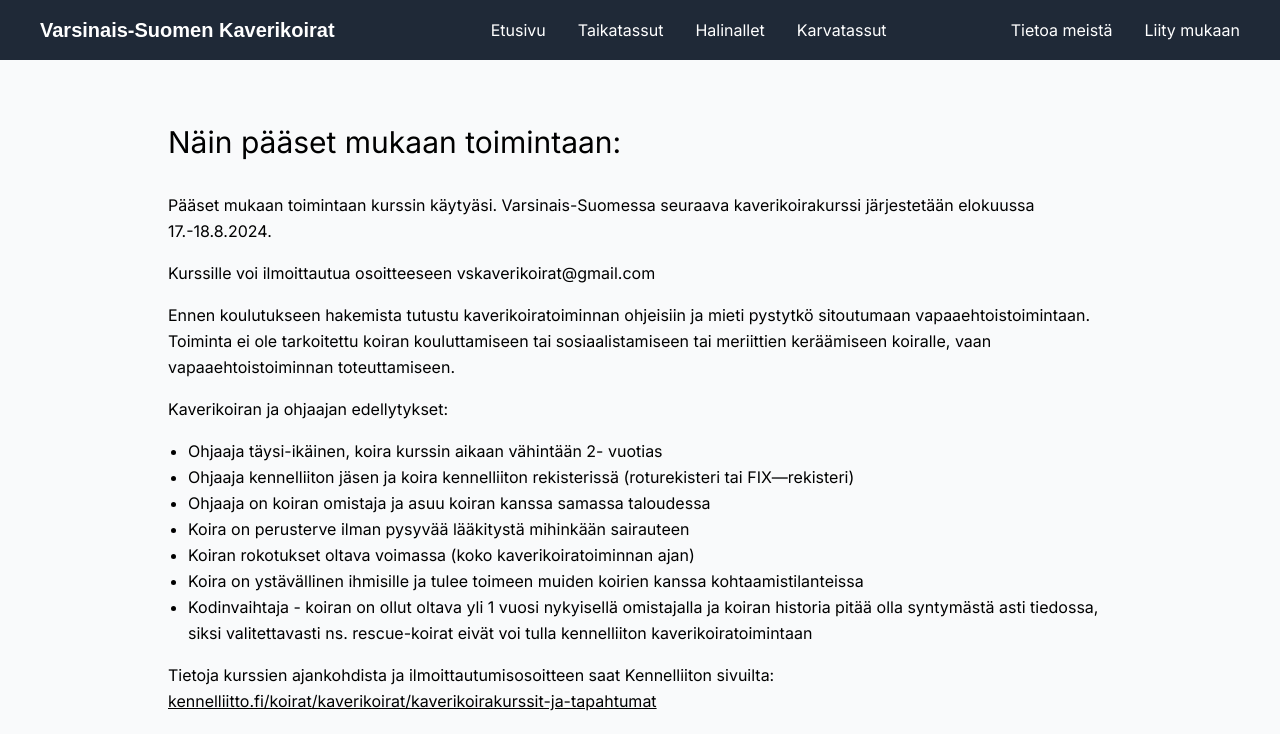
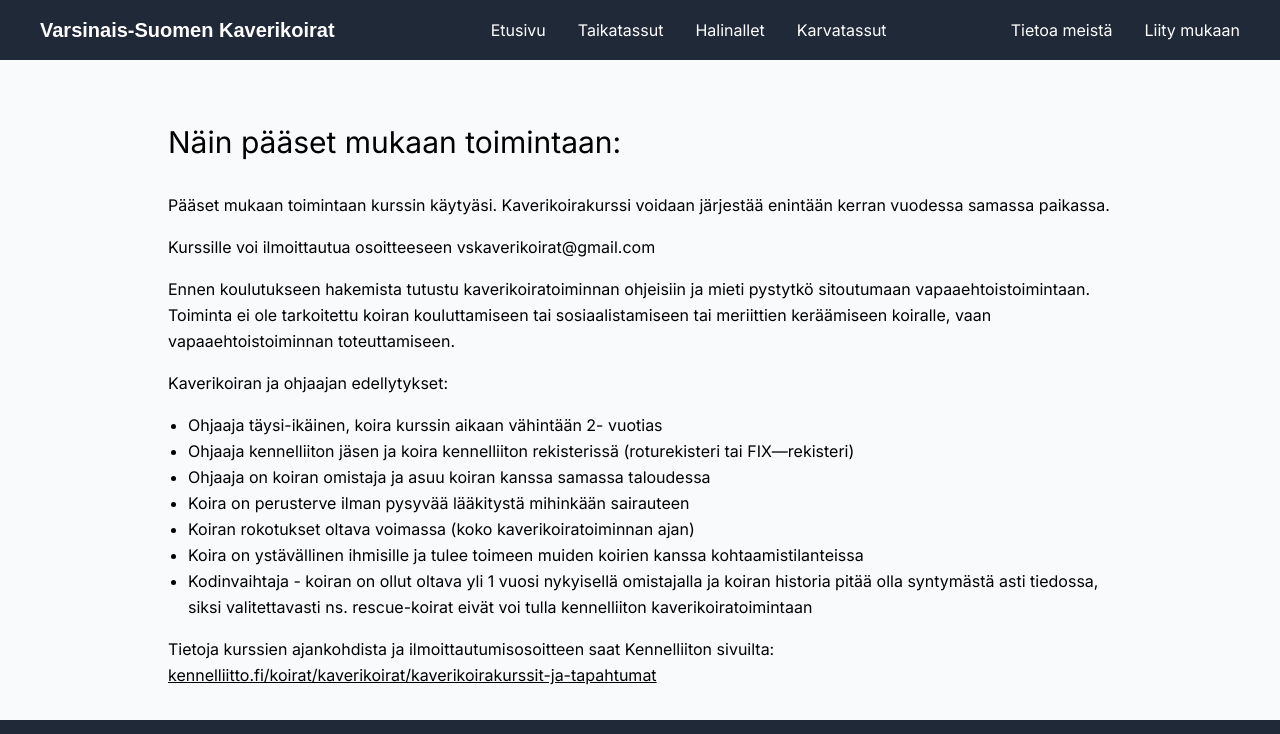
Before and after one commit to kasperi-r/vskaverikoirat, a Next.js app: page /liity-mukaan in a window 1280 px wide. Shown: the top 734 px of the page. Built offline with nearby package versions, Linux system fonts and the light colour scheme; a web font is replaced by a local one.

Commit message:
Update page.tsx

```diff
--- a/app/liity-mukaan/page.tsx
+++ b/app/liity-mukaan/page.tsx
@@ -3,7 +3,7 @@ export default function LiityMukaan() {
   return (
     <div className="p-4 leading-relaxed">
       <h1 className="text-3xl mb-8">Näin pääset mukaan toimintaan:</h1>
-      <p>Pääset mukaan toimintaan kurssin käytyäsi. Varsinais-Suomessa seuraava kaverikoirakurssi järjestetään elokuussa 17.-18.8.2024.</p>
+      <p>Pääset mukaan toimintaan kurssin käytyäsi. Kaverikoirakurssi voidaan järjestää enintään kerran vuodessa samassa paikassa.</p>
       <p>Kurssille voi ilmoittautua osoitteeseen vskaverikoirat@gmail.com</p>
       <p>Ennen koulutukseen hakemista tutustu kaverikoiratoiminnan ohjeisiin ja mieti pystytkö sitoutumaan vapaaehtoistoimintaan. Toiminta ei ole tarkoitettu koiran kouluttamiseen tai sosiaalistamiseen tai meriittien keräämiseen koiralle, vaan vapaaehtoistoiminnan toteuttamiseen.</p>
       <p>Kaverikoiran ja ohjaajan edellytykset:</p>
```
